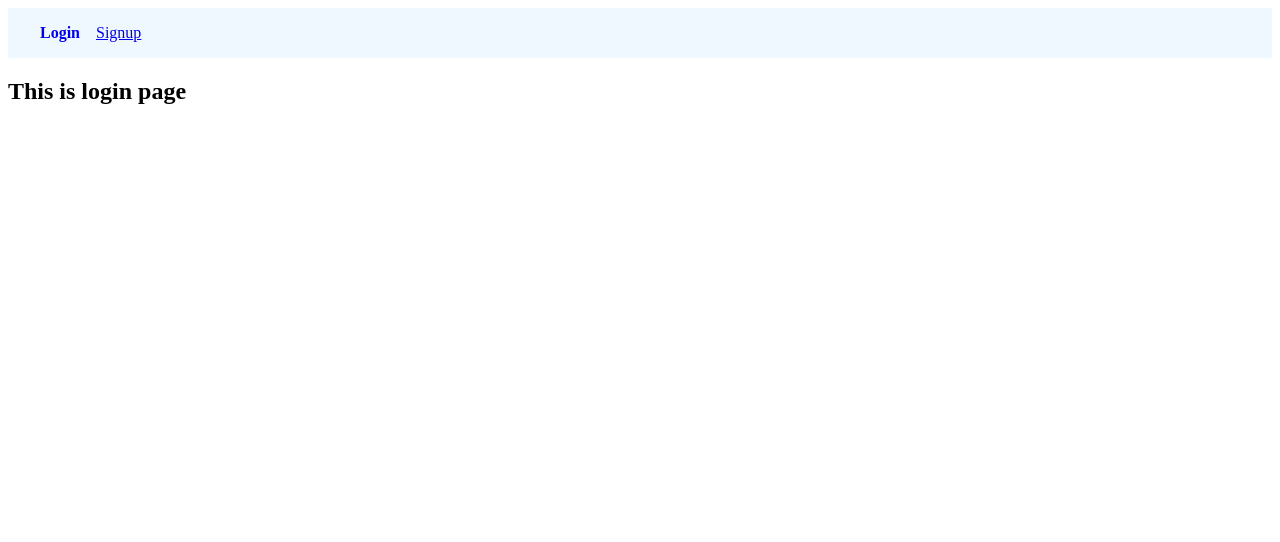
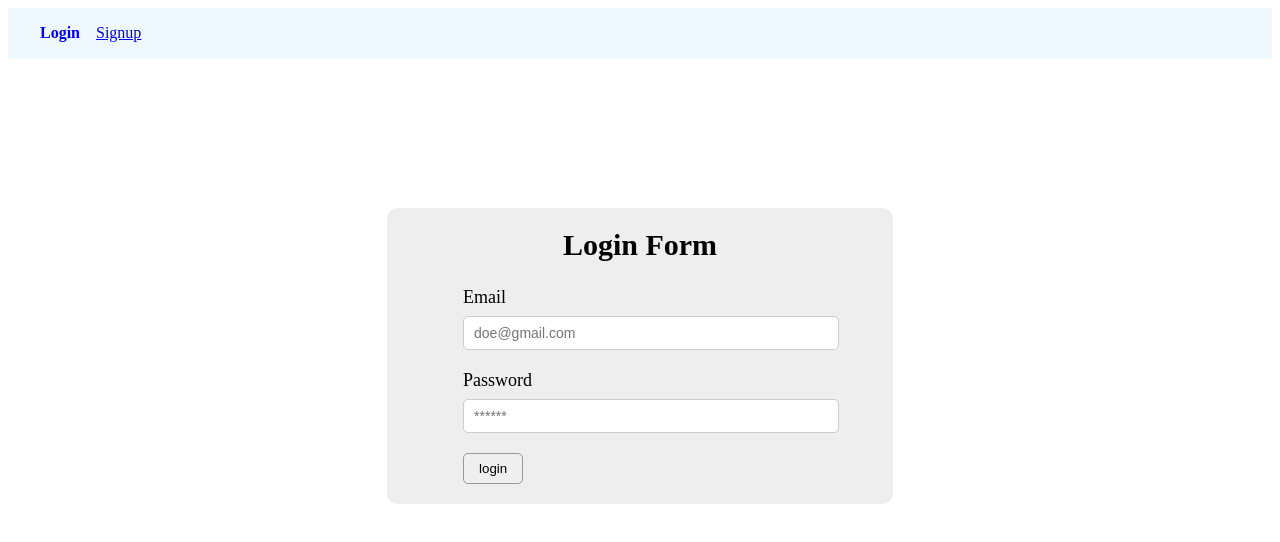
Before and after one commit to umayanganacooray/blog-hub, a React (Vite) app in the folder frontend/: page /login in a window 1280 px wide. Shown: the top 542 px of the page. Built offline with nearby package versions, Linux system fonts and the light colour scheme.

Commit message:
Signin API integration

```diff
--- a/frontend/src/pages/Login.jsx
+++ b/frontend/src/pages/Login.jsx
@@ -1,7 +1,81 @@
+import { useState } from "react";
+import { toast} from "react-toastify";
+import axios from "../utils/axiosinstance";
+import loginValidator from "../validators/loginValidator";
+
+const initialFormData = {email: "", password: ""};
+const initialFormError = {email: "", password: ""};
+
+
 const Login = () => {
+    const [formData, setFormData] = useState(initialFormData);
+    const [formError, setFormError] = useState(initialFormError);
+    const [loading, setLoading] =useState(false);
+
+    const handleChange = (event) => {
+        setFormData((prev) => ({...prev, [event.target.name]: event.target.value}));
+    }
+
+    const handleSubmit = async (event) => {
+        event.preventDefault();
+
+        const errors = loginValidator({
+            email: formData.email,
+            password: formData.password,
+        });
+
+        if(errors.email || errors.password){
+            setFormError(errors);
+        }else{
+            try{
+                setLoading(true);
+
+                // api request
+                const response = await axios.post("/auth/signin",formData);
+                const data = response.data;
+                toast.success(data.message, {
+                    position: "top-right",
+                    autoClose: true
+                });
+                setFormData(initialFormData);
+                setFormError(initialFormError);
+                setLoading(false);
+            }catch(error){
+                setLoading(false);
+                const response = error.response;
+                const data = response.data;
+                toast.error(data.message, {
+                    position: "top-right",
+                    autoClose: true
+                })
+            }
+            setFormError(initialFormError);
+        }
+        console.log(formData);
+    };
+
     return (
-        <div>
-            <h2>This is login page</h2>
+        <div className="form-container">
+            <form className="inner-container" onSubmit={handleSubmit}>
+                <h2 className="form-title">Login Form</h2>
+
+                <div className="form-group">
+                    <label>Email</label>
+                    <input className="form-control" type="text" name="email" placeholder="doe@gmail.com" value={formData.email} onChange={handleChange}/>
+                    {formError.email && <p className="error">{formError.email}</p>}
+                </div>
+
+                <div className="form-group">
+                    <label>Password</label>
+                    <input className="form-control" type="password" name="password" placeholder="******" value={formData.password} onChange={handleChange} />
+                    {formError.password && <p className="error">{formError.password}</p>}
+                </div>
+
+                <div className="form-group">
+                    <input className="button" type="submit" value={`${loading ? "loging..." : "login"}`} />
+                </div>
+            </form>
+
         </div>
     );
 };
--- a/frontend/src/pages/Signup.jsx
+++ b/frontend/src/pages/Signup.jsx
@@ -56,7 +56,7 @@ const Signup = () => {
                 const response = error.response;
                 const data = response.data;
                 toast.error(data.message, {
-                    position: toast.POSITION.TOP_RIGHT,
+                    position: "top-right",
                     autoClose: true
                 })
             }
--- /dev/null
+++ b/frontend/src/validators/loginValidator.js
@@ -0,0 +1,29 @@
+import Signup from "../pages/Signup";
+
+const isEmail = (email) =>
+    String(email)
+      .toLowerCase()
+      .match(
+        /^(([^<>()[\]\\.,;:\s@"]+(\.[^<>()[\]\\.,;:\s@"]+)*)|(".+"))@((\[[0-9]{1,3}\.[0-9]{1,3}\.[0-9]{1,3}\.[0-9]{1,3}\])|(([a-zA-Z\-0-9]+\.)+[a-zA-Z]{2,}))$/
+      );
+
+const loginValidator = ({email,password}) => {
+    const errors = {
+        email: "",
+        password: "",
+    }
+
+    if(!email){
+        errors.email = "Email is required"
+    }else if(!isEmail(email)){
+        errors.email = "Invalid email"
+    }
+
+    if(!password){
+        errors.password = "Password is required"
+    }
+
+    return errors;
+}
+
+export default loginValidator;
```
